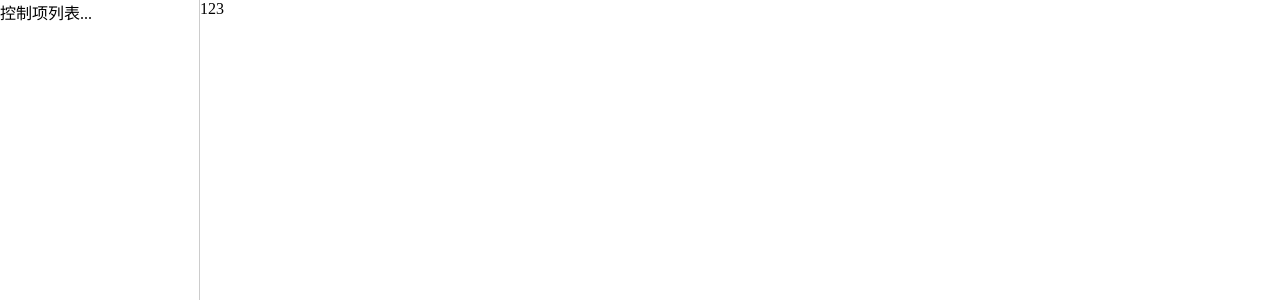
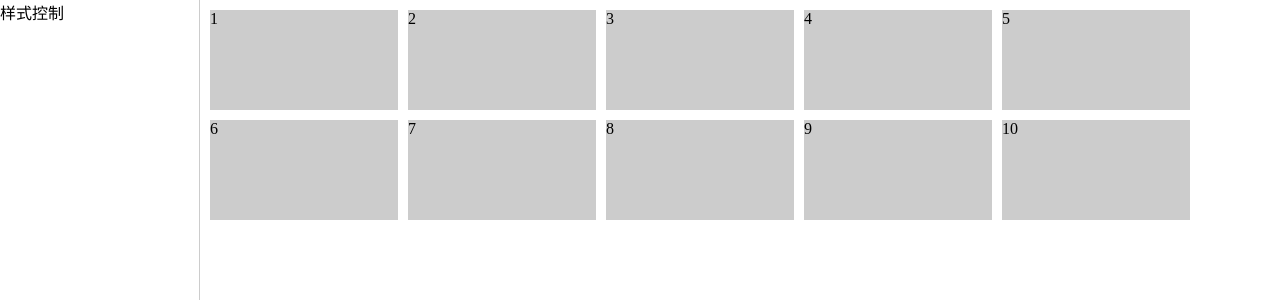
Before and after one commit to xiaobaigogo/react-desktop-dnd, a React (Vite) app: page / in a window 1280 px wide. Shown: the top 300 px of the page. Built offline with nearby package versions, Linux system fonts and the light colour scheme.

Commit message:
feat: rough example

```diff
--- a/src/App.tsx
+++ b/src/App.tsx
@@ -1,18 +1,49 @@
 import Style from './App.module.scss'
-import GridContainer from "./components/GridContainer";
-import {useState} from "react";
-import {LayoutController} from "./components/LayoutController";
+import GridContainer, { GridItem } from "./components/GridContainer";
+import { useState } from "react";
+import { GridController } from "./components/GridController";
+
+const createBlock = (content: string) => {
+    return <div style={ {
+        position: 'relative',
+        width: '100%',
+        height: '100%',
+        backgroundColor: '#ccc'
+    } }>{ content }</div>
+}
 
 function App() {
-    const [ctr, setCtr] = useState<LayoutController | null>(null)
+    const [ ctr, setCtr ] = useState<GridController | null>(null)
+
+    const gridItems: GridItem[] = [
+        { id: '1', x: 0, y: 0, w: 1, h: 1, element: createBlock('1') },
+        { id: '2', x: 1, y: 0, w: 1, h: 1, element: createBlock('2') },
+        { id: '3', x: 2, y: 0, w: 1, h: 1, element: createBlock('3') },
+        { id: '4', x: 3, y: 0, w: 1, h: 1, element: createBlock('4') },
+        { id: '5', x: 4, y: 0, w: 1, h: 1, element: createBlock('5') },
+        { id: '6', x: 0, y: 1, w: 1, h: 1, element: createBlock('6') },
+        { id: '7', x: 1, y: 2, w: 1, h: 1, element: createBlock('7') },
+        { id: '8', x: 2, y: 2, w: 1, h: 1, element: createBlock('8') },
+        { id: '9', x: 3, y: 2, w: 1, h: 1, element: createBlock('9') },
+        { id: '10', x: 4, y: 2, w: 1, h: 1, element: createBlock('10') },
+    ]
 
     return (
-        <div className={Style.app}>
-            <div className={Style.panel}>
-                控制项列表...
+        <div className={ Style.app }>
+            <div className={ Style.panel }>
+                { !ctr
+                    ? '布局加载中...'
+                    : <>
+                        <div>样式控制</div>
+                    </> }
             </div>
-            <div className={Style.workspace}>
-                <GridContainer onLoad={setCtr}/>
+            <div className={ Style.workspace }>
+                <GridContainer
+                    items={ gridItems }
+                    onLoad={ setCtr }
+                    onReLayout={ layout => {
+                        console.log(JSON.stringify(layout, null, 4))
+                    } }/>
             </div>
         </div>
     )
--- a/src/components/GridContainer.module.scss.css
+++ /dev/null
@@ -1,5 +0,0 @@
-.gridContainer {
-    position: relative;
-    width: 100%;
-    height: 100%;
-}
--- a/src/components/GridContainer.tsx
+++ b/src/components/GridContainer.tsx
@@ -1,10 +1,155 @@
-import GridLayout from "react-grid-layout"
-import {LayoutController} from "./LayoutController";
+import "react-grid-layout/css/styles.css";
+import GridLayout, { Layout } from "react-grid-layout";
+import { GridController } from "./GridController";
+import { useLayoutEffect, useState } from "react";
 
-export type Props = {
-    onLoad: (_ctr: LayoutController) => void
+/**
+ * @description 内容物参数
+ */
+export type GridItem = {
+    /**
+     * @description 唯一标识
+     */
+    id: string
+    /**
+     * @description x
+     */
+    x: number
+    /**
+     * @description y
+     */
+    y: number
+    /**
+     * @description 宽度占几个单位
+     */
+    w: number
+    /**
+     * @description 高度占几个单位
+     */
+    h: number
+    /**
+     * @description 内容物
+     */
+    element: JSX.Element
 }
 
-export default (props: Props) => (
-    <div>123</div>
-)
+/**
+ * @description 容器参数
+ */
+export type GridContainerProps = {
+    /**
+     * @description
+     */
+    style?: any
+    /**
+     * @description
+     */
+    className?: any
+    /**
+     * @description 容器宽度(px)
+     * @default 1000
+     */
+    width?: number
+    /**
+     * @description (最大)行数
+     * @default 5
+     */
+    rows?: number
+    /**
+     * @description (始终)列数
+     * @default 5
+     */
+    cols?: number
+    /**
+     * @description 单元格间距
+     * @default 10
+     */
+    gap?: [ number, number ]
+    /**
+     * @description 容器内边距
+     * @default gap
+     * @see GridContainerProps.gap
+     */
+    padding?: [ number, number ]
+    /**
+     * @description 内容列表
+     */
+    items?: GridItem[]
+    /**
+     * @description 单元格高度 (px)
+     * @default 200
+     */
+    cellHeight?: number
+    /**
+     * @description 组件加载完毕后提供控制类
+     * @param _ctr 布局控制类
+     */
+    onLoad?: (_ctr: GridController) => void
+    /**
+     * @description 重新布局后回调
+     * @param _layout 新布局
+     */
+    onReLayout?: (_layout: Layout[]) => void
+}
+
+/**
+ * @bugs 参数 `rows` 不起作用. 因为 `RGL` 的 `maxRows` 参数实际为某一单元格可供拉伸的最大高度而不是容器中的最大行数. 可采用监听前后布局来取消掉某次非法的拖拽实现最大高度限制.
+ * @param props
+ */
+export default (props: GridContainerProps) => {
+    const {
+        style,
+        className,
+        width = 1000,
+        cols = 5,
+        rows = 5,
+        gap = [ 10, 10 ],
+        padding = gap,
+        items = [],
+        cellHeight = 100,
+        onLoad,
+        onReLayout,
+    } = props
+
+    const [ layout, setLayout ] = useState<Layout[]>(items.map(item => {
+        const { id, x, y, w, h } = item
+        return {
+            i: id,
+            x, y, w, h
+        }
+    }))
+    const _ctr = new GridController(setLayout, rows, cols)
+
+    useLayoutEffect(() => {
+        onLoad?.(_ctr)
+    }, [])
+
+    return <div
+        className={ className }
+        style={ {
+            position: 'relative',
+            width: '100%',
+            height: '100%',
+            ...style
+        } }>
+        <GridLayout
+            maxRows={ rows } cols={ cols }
+            width={ width } layout={ layout }
+            margin={ gap } containerPadding={ padding }
+            rowHeight={ cellHeight }
+            isBounded={ true } isResizable={ false }
+            onLayoutChange={ newLayout => {
+                setLayout(newLayout)
+                _ctr.syncLayout(newLayout)
+                onReLayout?.(newLayout)
+            } }>
+            {
+                items.map(item =>
+                    <div key={ item.id }>
+                        { item.element }
+                    </div>
+                )
+            }
+        </GridLayout>
+    </div>
+}
--- /dev/null
+++ b/src/components/GridController.ts
@@ -0,0 +1,53 @@
+import { Layout } from "react-grid-layout";
+
+export class GridController {
+    /**
+     * @description 布局信息
+     */
+    #layout: Layout[] = []
+
+    /**
+     * @description
+     * @param updater 控制更新界面的函数
+     * @param rows default: 5
+     * @param cols default: 5
+     */
+    constructor(
+        private updater: ((layout: Layout[]) => void),
+        private rows = 5,
+        private cols = 5,
+    ) {
+    }
+
+    /**
+     * @description 无参: 控制类同步到界面
+     * @description 有参: 界面同步到控制类
+     * @param layout 可选, 新的布局存储
+     */
+    syncLayout(layout?: Layout[]) {
+        if(!!layout) this.#layout = layout
+        else this.updater(this.#layout)
+    }
+
+    /**
+     * @description 使用 JSON 格式存储当前布局信息
+     */
+    toJson() {
+        return JSON.stringify(this.#layout)
+    }
+
+    /**
+     * @description 从 JSON 格式恢复布局信息并更新到界面
+     * @param layoutStr JSON字符串 更新失败则抛出错误
+     */
+    fromJson(layoutStr: string) {
+        try {
+            const try_parse = JSON.parse(layoutStr)
+            this.updater(try_parse)
+            this.#layout = try_parse
+        }
+        catch (e) {
+            throw e
+        }
+    }
+}
--- a/src/main.tsx
+++ b/src/main.tsx
@@ -5,7 +5,7 @@ import App from './App'
 
 createRoot(document.getElementById('root') as HTMLElement)
     .render(
-        <StrictMode>
+        // <StrictMode>
             <App/>
-        </StrictMode>
+        // </StrictMode>
     )
```
Also changed, not shown: src/components/LayoutController.ts (deleted, +0 -19 lines).
